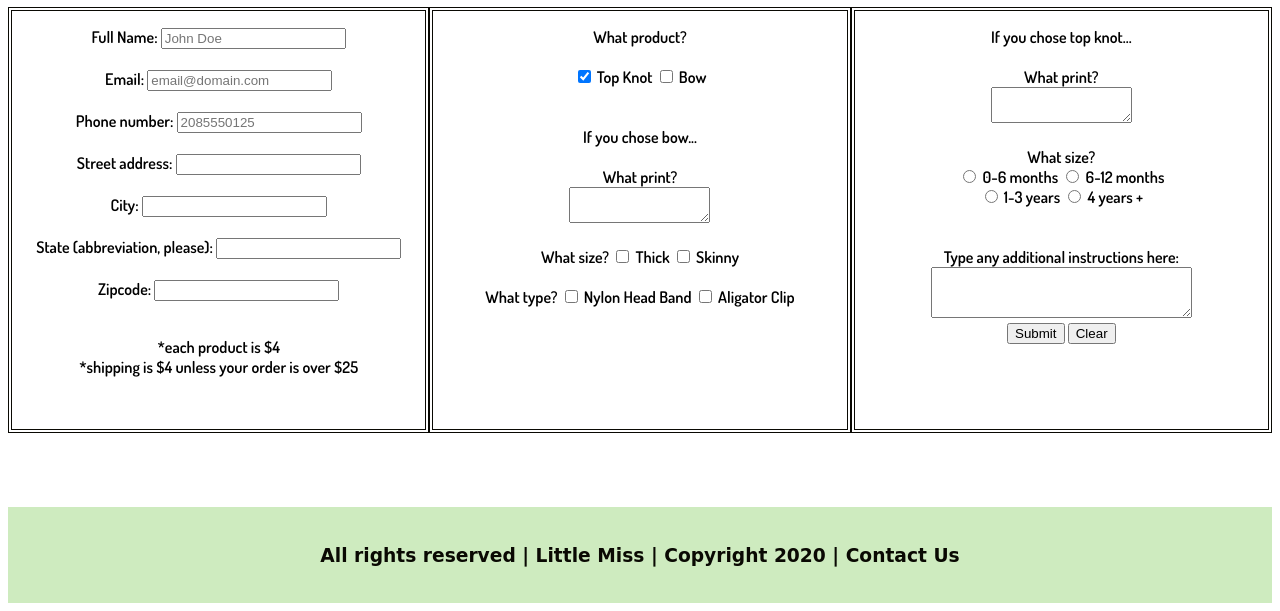
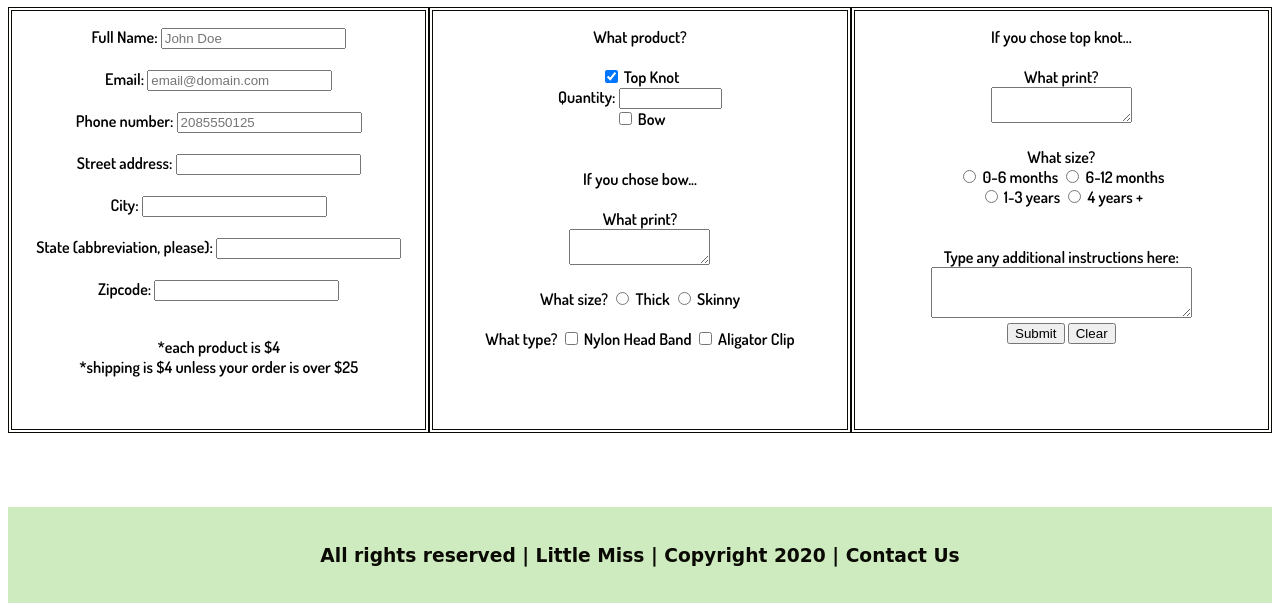
Before and after one commit to shannenbrad/justforfun, a plain HTML site: page littleMiss/order.html in a window 1280 px wide. Both pictures are taken after a click on the checkbox "Top Knot". Shown: the part 313-924 px from the top of the page. Drawn offline with Linux system fonts and the light colour scheme; a web font is replaced by a local one.

Commit message:
Added quantity to product types

```diff
--- a/littleMiss/order.html
+++ b/littleMiss/order.html
@@ -39,7 +39,7 @@
     </span>
     <main>
         <h1 id="surveyheading">Order Here!</h1>
-        <form action="thanks.html" method="GET">
+        <form action="thanks.html" method="POST">
             <article id="form">
             <section>
             <span>
@@ -96,10 +96,18 @@
             <span>
                 <label for= "typeProduct">What product?<br> </label>
                 <br>
-            <input type="checkbox" id="type1" name="type1" value="topknot">
+            <input type="checkbox" id="type1" name="type1" value="topknot" onchange="showQtyInput(event)">
             <label for="type1"> Top Knot </label>
-            <input type="checkbox" id="type2" name="type2" value="bow">
-            <label for="type2"> Bow </label><br>
+            <div  id="type1qty" style=" display:none">
+            <label for="type1qty"> Quantity: </label>
+            <input type="number" name="type1qty" value="topknotQty" style="width: 25%;">
+            </div>
+            <input type="checkbox" id="type2" name="type2" value="bow" onchange="showQtyInput(event)">
+            <label for="type2"> Bow </label>
+            <div  id="type2qty" style=" display:none">
+                <label for="type2qty"> Quantity: </label>
+                <input type="number" name="type2qty" value="topknotQty" style="width: 25%;">
+                </div><br>
             </span>
             <br><br>
                     <span>
@@ -108,11 +116,11 @@
                         <textarea name="additionalComments" id="additionalComments" cols="15" rows="2"></textarea><br><br>
                         What size?
                         <label for="thick">
-                            <input type="checkbox" value="thick" name="typeProduct" id="thick">
+                            <input type="radio" value="thick" name="typeProduct" id="thick">
                             Thick
                         </label>
                         <label for="skinny">
-                            <input type="checkbox" value="skinny" name="typeProduct" id="skinny">
+                            <input type="radio" value="skinny" name="typeProduct" id="skinny">
                             Skinny
                         </label> <br><br>
                         What type?
--- a/littleMiss/script/main.js
+++ b/littleMiss/script/main.js
@@ -10,3 +10,12 @@ function hidemenu() {
         })
 
 }
+
+function showQtyInput(event) {
+    let element = document.getElementById(event.target.id + 'qty');
+    if (event.target.checked)
+        element.style.display = 'block';
+
+    else
+        element.style.display = 'none';
+}
```
